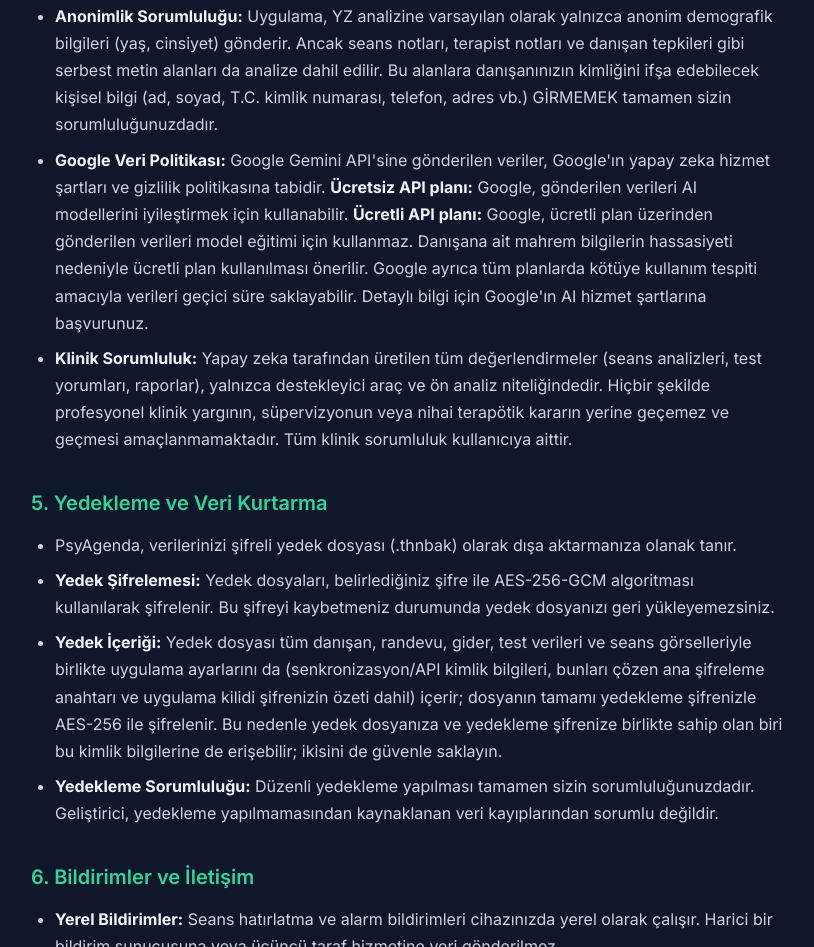
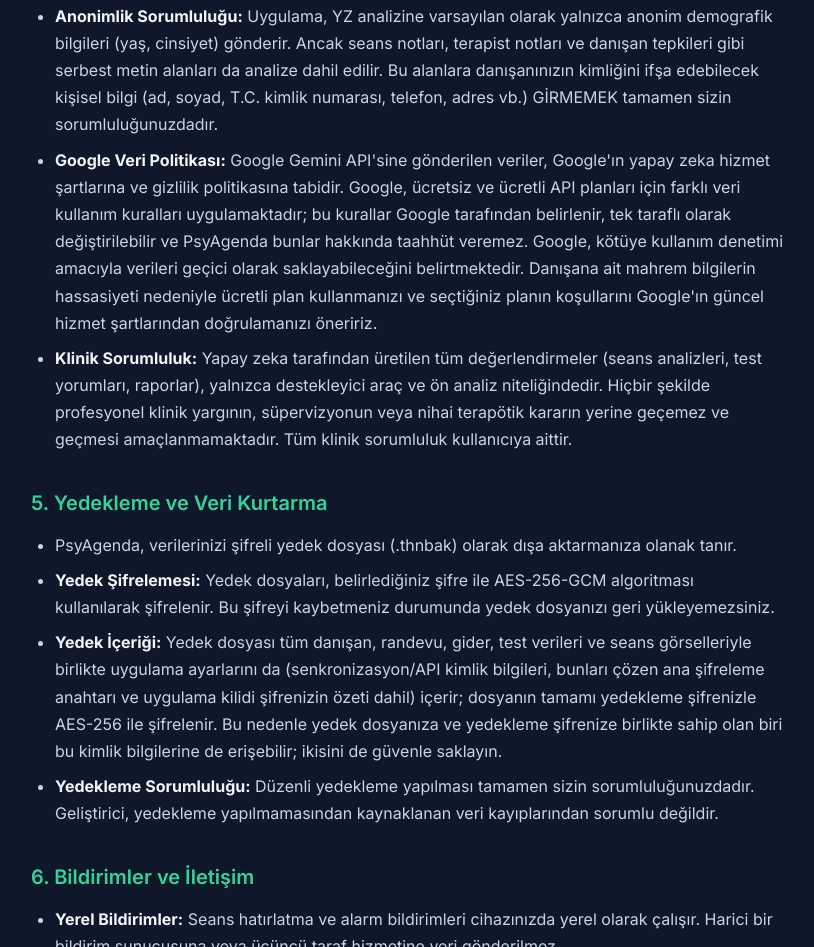
Before and after one commit to psyagenda/psyagenda.github.io, a plain HTML site: page terms-tr.html in a window 1280 px wide. Shown: the part 3228-4175 px from the top of the page, without its empty margins (233-1047 px from the left). Drawn offline with Linux system fonts and the light colour scheme.

Commit message:
sözleşme: Google veri politikası atfedilerek yeniden yazıldı

```diff
--- a/terms-tr.html
+++ b/terms-tr.html
@@ -91,7 +91,7 @@
         <li><strong>Gönderilen Veriler:</strong> YZ analizi sırasında seans notları (metin), danışan yaşı ve cinsiyeti, test yanıtları (metin), çizim ve el yazısı görselleri (görüntü) Google Gemini API'sine HTTPS üzerinden gönderilir. Bu veriler, Google'ın yurt dışında bulunan sunucularına aktarılır (yurt dışına veri aktarımı).</li>
         <li><strong>API Anahtarı:</strong> Kendi Google Gemini API anahtarınızı kullanırsınız. Bu anahtar cihazınızda şifreli (AES-256-GCM) olarak saklanır ve geliştiriciye iletilmez. Senkronizasyon etkinse anahtar, diğer uygulama ayarlarıyla birlikte senkronizasyon şifrenizle şifrelenmiş olarak yalnızca kendi Google Drive hesabınızdaki özel uygulama alanına aktarılır; bunun dışında hiçbir sunucuya gönderilmez. API çağrıları doğrudan cihazınızdan Google sunucularına yapılır.</li>
         <li><strong>Anonimlik Sorumluluğu:</strong> Uygulama, YZ analizine varsayılan olarak yalnızca anonim demografik bilgileri (yaş, cinsiyet) gönderir. Ancak seans notları, terapist notları ve danışan tepkileri gibi serbest metin alanları da analize dahil edilir. Bu alanlara danışanınızın kimliğini ifşa edebilecek kişisel bilgi (ad, soyad, T.C. kimlik numarası, telefon, adres vb.) GİRMEMEK tamamen sizin sorumluluğunuzdadır.</li>
-        <li><strong>Google Veri Politikası:</strong> Google Gemini API'sine gönderilen veriler, Google'ın yapay zeka hizmet şartları ve gizlilik politikasına tabidir. <strong>Ücretsiz API planı:</strong> Google, gönderilen verileri AI modellerini iyileştirmek için kullanabilir. <strong>Ücretli API planı:</strong> Google, ücretli plan üzerinden gönderilen verileri model eğitimi için kullanmaz. Danışana ait mahrem bilgilerin hassasiyeti nedeniyle ücretli plan kullanılması önerilir. Google ayrıca tüm planlarda kötüye kullanım tespiti amacıyla verileri geçici süre saklayabilir. Detaylı bilgi için Google'ın AI hizmet şartlarına başvurunuz.</li>
+        <li><strong>Google Veri Politikası:</strong> Google Gemini API'sine gönderilen veriler, Google'ın yapay zeka hizmet şartlarına ve gizlilik politikasına tabidir. Google, ücretsiz ve ücretli API planları için farklı veri kullanım kuralları uygulamaktadır; bu kurallar Google tarafından belirlenir, tek taraflı olarak değiştirilebilir ve PsyAgenda bunlar hakkında taahhüt veremez. Google, kötüye kullanım denetimi amacıyla verileri geçici olarak saklayabileceğini belirtmektedir. Danışana ait mahrem bilgilerin hassasiyeti nedeniyle ücretli plan kullanmanızı ve seçtiğiniz planın koşullarını Google'ın güncel hizmet şartlarından doğrulamanızı öneririz.</li>
         <li><strong>Klinik Sorumluluk:</strong> Yapay zeka tarafından üretilen tüm değerlendirmeler (seans analizleri, test yorumları, raporlar), yalnızca destekleyici araç ve ön analiz niteliğindedir. Hiçbir şekilde profesyonel klinik yargının, süpervizyonun veya nihai terapötik kararın yerine geçemez ve geçmesi amaçlanmamaktadır. Tüm klinik sorumluluk kullanıcıya aittir.</li>
     </ul>
 
```
Also changed, not shown: terms-en.html (+1 -1 lines).
